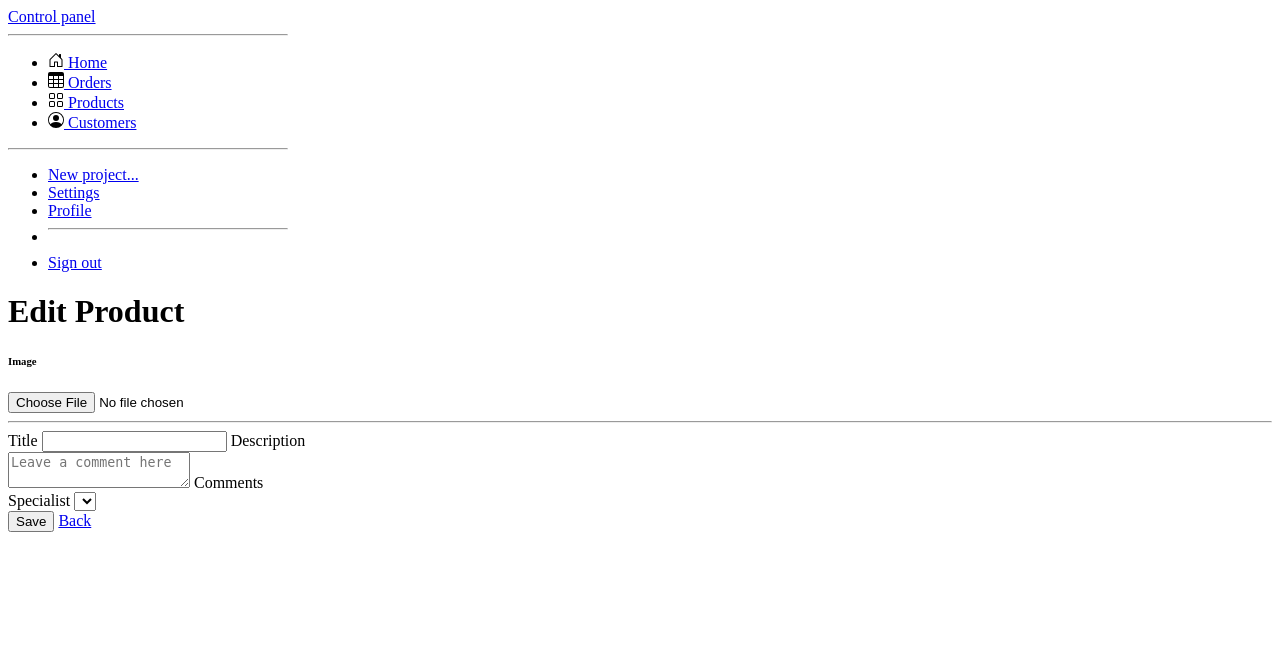
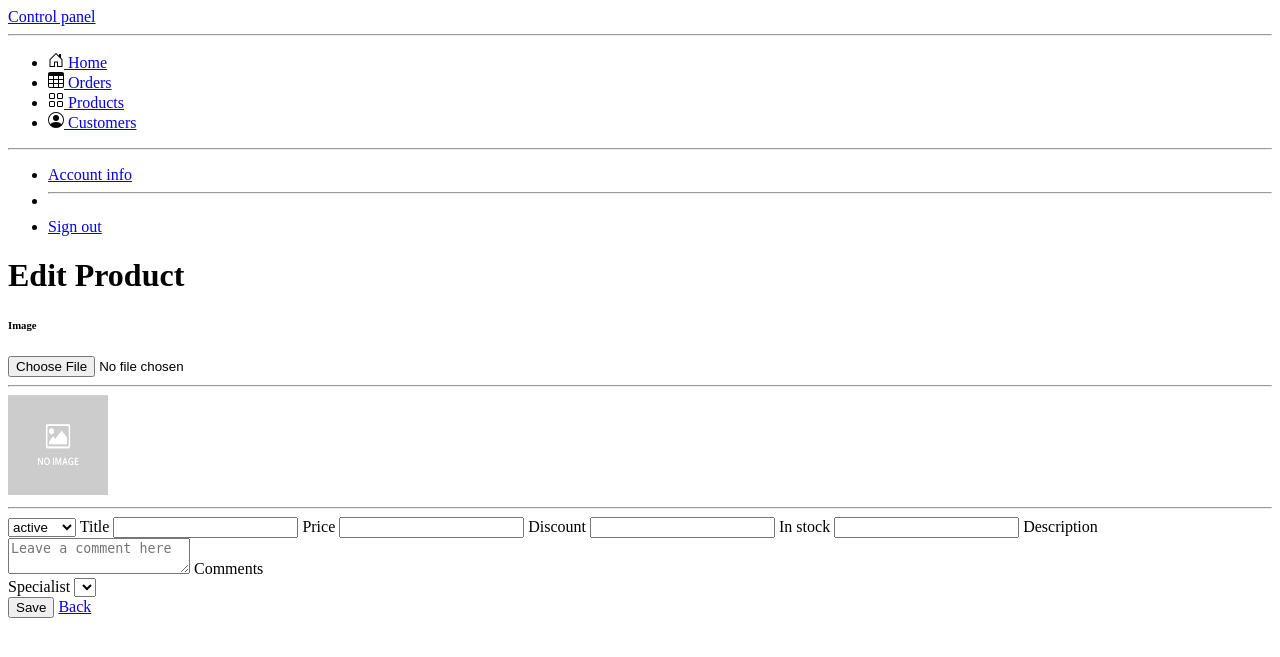
Before and after one commit to nubranger/ecommerce-symfony-react, a Symfony app: template templates/admin/products/edit.html.twig in a window 1280 px wide. Shown: the top 657 px of the page. Run offline with Twig, Linux system fonts and the light colour scheme; the template is opened without the code that fills it, so the values that code supplies are empty; some libraries are stand-ins or nearby versions.

Commit message:
admin product list edit

```diff
--- a/assets/styles/scss/admin/_nav.scss
+++ b/assets/styles/scss/admin/_nav.scss
@@ -3,6 +3,7 @@
   //flex-wrap: nowrap;
   //height: 100vh;
   //max-height: 100vh;
+  width: 300px;
   overflow-x: auto;
   overflow-y: hidden;
 
--- a/src/Controller/ProductsController.php
+++ b/src/Controller/ProductsController.php
@@ -5,7 +5,9 @@ namespace App\Controller;
 use App\Api\ApiRoute;
 use App\Entity\Products;
 use Doctrine\ORM\EntityManagerInterface;
+use Sensio\Bundle\FrameworkExtraBundle\Configuration\IsGranted;
 use Symfony\Bundle\FrameworkBundle\Controller\AbstractController;
+use Symfony\Component\HttpFoundation\Request;
 use Symfony\Component\HttpFoundation\Response;
 use Symfony\Component\Routing\Annotation\Route;
 
@@ -21,8 +23,8 @@ class ProductsController extends AbstractController
     {
         $repository = $entityManager->getRepository(Products::class);
         $products = $repository->findAll();
-//        dd($products);
 
         return $this->json($products);
     }
+
 }
--- a/templates/admin/nav.html.twig
+++ b/templates/admin/nav.html.twig
@@ -58,7 +58,7 @@
         </symbol>
     </svg>
 
-    <div class="d-flex flex-column flex-shrink-0 p-3 bg-light" style="width: 280px;">
+    <div class="d-flex flex-column p-3 bg-light">
         <a href="/" class="d-flex align-items-center mb-3 mb-md-0 me-md-auto link-dark text-decoration-none">
             <span class="fs-4">Control panel</span>
         </a>
@@ -105,9 +105,7 @@
 
             </a>
             <ul class="dropdown-menu text-small shadow" aria-labelledby="dropdownUser2">
-                <li><a class="dropdown-item" href="#">New project...</a></li>
-                <li><a class="dropdown-item" href="#">Settings</a></li>
-                <li><a class="dropdown-item" href="#">Profile</a></li>
+                <li><a class="dropdown-item" href="#">Account info</a></li>
                 <li>
                     <hr class="dropdown-divider">
                 </li>
--- a/templates/admin/products/edit.html.twig
+++ b/templates/admin/products/edit.html.twig
@@ -7,7 +7,7 @@
     <div class="container">
         <h1 class="text-white">Edit Product</h1>
         <form
-{#                action="{{ path('animal_update', {id:animal.id}) }}" #}
+                action="{{ path('admin_products_update', {id:product.id}) }}"
                 method="POST" enctype="multipart/form-data">
             <div class="row">
                 <div class="col-md-6">
@@ -15,17 +15,47 @@
                     <input type="file" name="image">
                     <hr>
 
-                    <label for="animal_name" class="form-label">Title</label>
-                    <input class="form-control" type="text" name="animal_name" id="animal_name"
+                    <div class="d-flex justify-content-center">
+                        {% if product.images %}
+                            {% for image in product.images %}
+
+
+                                <img src="{{ asset('build/images/phones/' ~ image) }}"
+                                     alt="{{ image }}" width="100" height="100">
+                            {% endfor %}
+                        {% else %}
+                            <img src="{{ asset('build/images/noimage.jpg') }}" alt="" width="100" height="100">
+                        {% endif %}
+                    </div>
+
+                    <hr>
+
+                    <select class="form-select" name="product_active" aria-label="Product activation">
+                        <option {% if product.active == "active" %} selected {% endif %} value="active">active</option>
+                        <option {% if product.active == "inactive" %} selected {% endif %} value="inactive">inactive
+                        </option>
+                    </select>
+
+                    <label for="product_title" class="form-label">Title</label>
+                    <input class="form-control" type="text" name="product_title" id="product_title"
                            value="{{ product.title }}">
-                    <label for="animal_book" class="form-label">Description</label>
+                    <label for="product_price" class="form-label">Price</label>
+                    <input class="form-control" type="text" name="product_price" id="product_price"
+                           value="{{ product.price }}">
+                    <label for="product_discount" class="form-label">Discount</label>
+                    <input class="form-control" type="text" name="product_discount" id="product_discount"
+                           value="{{ product.discount }}">
+                    <label for="product_stock" class="form-label">In stock</label>
+                    <input class="form-control" type="text" name="product_stock" id="product_stock"
+                           value="{{ product.stock }}">
+                    <label for="product_description" class="form-label">Description</label>
                     <div class="form-floating">
-                        <textarea class="form-control" placeholder="Leave a comment here" name="animal_book"
+                        <textarea class="form-control" placeholder="Leave a comment here" name="product_description"
                                   id="floatingTextarea">{{ product.description }}</textarea>
                         <label for="floatingTextarea">Comments</label>
                     </div>
-                    <label for="animal_manager" class="form-label">Specialist</label>
-                    <select name="animal_manager_id" id="animal_manager" class="form-select">
+                    <label for="product_category" class="form-label">Specialist</label>
+                    <select name="product_category_id" id="product_category" class="form-select">
                         {% for category in categories %}
                             <option value="{{ category.id }}" {% if category.id == product.category.id %} selected {% endif %}>
                                 {{ category.name }}
@@ -33,9 +63,9 @@
                         {% endfor %}
                     </select>
                 </div>
-{#                <div class="col-md-6 mt-2">#}
-{#                    {% include 'validations/validation.html.twig' %}#}
-{#                </div>#}
+                {# <div class="col-md-6 mt-2"> #}
+                {# {% include 'validations/validation.html.twig' %} #}
+                {# </div> #}
             </div>
 
             <div class="row mt-2">
```
Also changed, not shown: assets/reducers/profile_reducer.js (+3 -13 lines), src/Controller/AdminController.php (+31 -0 lines), templates/admin/products/products.html.twig (+47 -13 lines).
